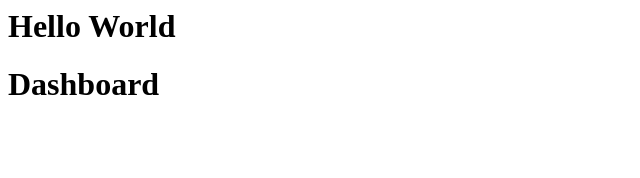
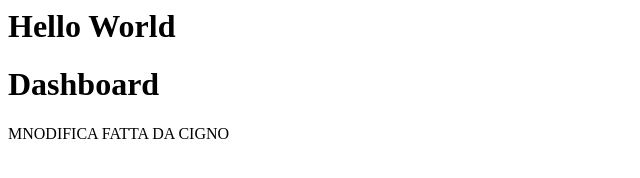
Before and after one commit to TommyTrevi/pw2018m, a plain HTML site: page dashboard.html in a window 1280 px wide. Shown: the whole page, without its empty margins (0-640 px from the left). Drawn offline with Linux system fonts and the light colour scheme.

Commit message:
ho aggiunto un <p></p>

```diff
--- a/dashboard.html
+++ b/dashboard.html
@@ -2,5 +2,6 @@
 <body>
 <h1>Hello World</h1>
 <h1>Dashboard</h1>
+<p>MNODIFICA FATTA DA CIGNO</p>
 </body>
 </html>
```
